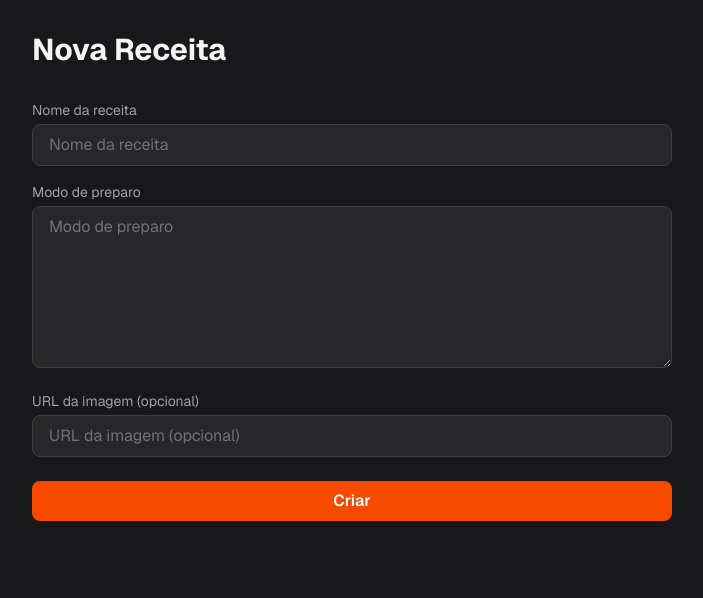
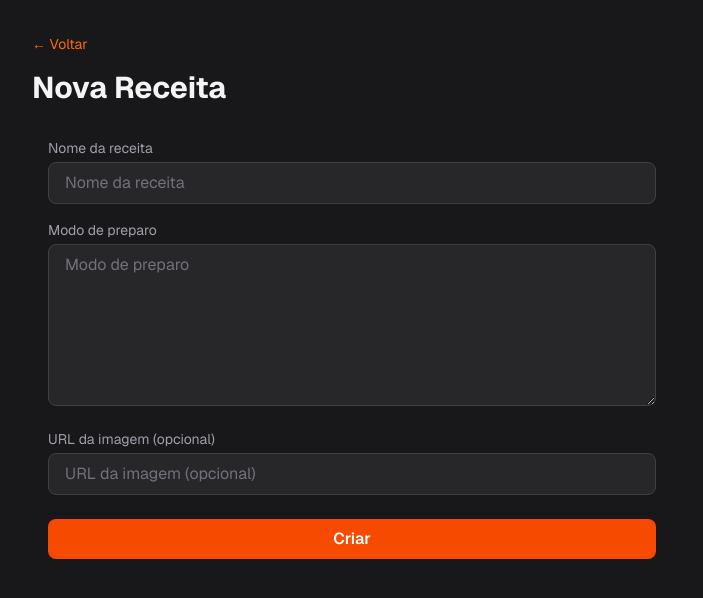
Before and after one commit to DanielMoscardini/recipe-hub, a Next.js app: page /nova in a window 1280 px wide. Shown: the top 598 px of the page, without its empty margins (288-991 px from the left). Built offline with nearby package versions, Linux system fonts and the light colour scheme; no server answers.

Commit message:
adicionando input de busca

```diff
--- a/app/[id]/editar/page.tsx
+++ b/app/[id]/editar/page.tsx
@@ -1,6 +1,7 @@
 import { getReceitaPorId } from "@/lib/receitas";
 import { notFound } from "next/navigation";
 import { FormularioReceita } from "@/components/FormularioReceita";
+import Link from "next/link";
 
 const EditarReceitaPage = async ({
   params,
@@ -17,10 +18,14 @@ const EditarReceitaPage = async ({
   const receita = await getReceitaPorId(idNumero);
 
   return (
-    <div>
-      <h1 className="text-3xl font-bold text-zinc-100 max-w-2xl mx-auto px-4 pt-8">
-        Editar Receita
-      </h1>
+    <div className="max-w-2xl mx-auto px-4 pt-8">
+      <Link
+        href={`/${receita.id}`}
+        className="text-orange-500 hover:text-orange-400 text-sm mb-4 inline-block"
+      >
+        ← Voltar
+      </Link>
+      <h1 className="text-3xl font-bold text-zinc-100">Editar Receita</h1>
       <FormularioReceita receitaInicial={receita} />
     </div>
   );
--- a/app/nova/page.tsx
+++ b/app/nova/page.tsx
@@ -1,11 +1,16 @@
 import { FormularioReceita } from "@/components/FormularioReceita";
+import Link from "next/link";
 
 const NovaReceitaPage = () => {
   return (
-    <div>
-      <h1 className="text-3xl font-bold text-zinc-100 max-w-2xl mx-auto px-4 pt-8">
-        Nova Receita
-      </h1>
+    <div className="max-w-2xl mx-auto px-4 pt-8">
+      <Link
+        href="/"
+        className="text-orange-500 hover:text-orange-400 text-sm mb-4 inline-block"
+      >
+        ← Voltar
+      </Link>
+      <h1 className="text-3xl font-bold text-zinc-100">Nova Receita</h1>
       <FormularioReceita />
     </div>
   );
--- a/app/page.tsx
+++ b/app/page.tsx
@@ -1,5 +1,7 @@
+import { ListaReceitasComBusca } from "@/components/ListaReceitasComBusca";
 import { ReceitaCard } from "@/components/ReceitaCard";
 import { getReceitas } from "@/lib/receitas";
+import Link from "next/link";
 
 const Home = async () => {
   const receitas = await getReceitas();
@@ -8,11 +10,15 @@ const Home = async () => {
     <main className="max-w-6xl mx-auto px-4 py-8">
       <div className="flex items-center justify-between mb-8">
         <h1 className="text-3xl font-bold text-zinc-100">Recipe Hub</h1>
+        <Link
+          href="/nova"
+          className="bg-orange-600 hover:bg-orange-500 text-white font-semibold px-4 py-2 rounded-lg transition-colors"
+        >
+          + Nova Receita
+        </Link>
       </div>
       <div className="grid grid-cols-1 sm:grid-cols-2 lg:grid-cols-3 gap-6">
-        {receitas.map((r) => (
-          <ReceitaCard key={r.id} receita={r} />
-        ))}
+        <ListaReceitasComBusca receitas={receitas} />
       </div>
     </main>
   );
--- /dev/null
+++ b/components/ListaReceitasComBusca.tsx
@@ -0,0 +1,36 @@
+"use client";
+
+import { useState } from "react";
+import { Receita } from "@/lib/types";
+import { ReceitaCard } from "./ReceitaCard";
+
+interface ListaReceitasComBuscaProps {
+  receitas: Receita[];
+}
+
+export const ListaReceitasComBusca = ({
+  receitas,
+}: ListaReceitasComBuscaProps) => {
+  const [termo, setTermo] = useState("");
+
+  const receitasFiltradas = receitas.filter((r) =>
+    r.nome.toLowerCase().includes(termo.toLowerCase()),
+  );
+
+  return (
+    <div>
+      <input
+        type="text"
+        value={termo}
+        onChange={(e) => setTermo(e.target.value)}
+        placeholder="Buscar receita..."
+        className="w-full bg-zinc-800 border border-zinc-700 rounded-lg px-4 py-2 text-zinc-100 placeholder-zinc-500 focus:outline-none focus:border-orange-500 mb-8"
+      />
+      <div className="grid grid-cols-1 sm:grid-cols-2 lg:grid-cols-3 gap-6">
+        {receitasFiltradas.map((r) => (
+          <ReceitaCard key={r.id} receita={r} />
+        ))}
+      </div>
+    </div>
+  );
+};
```
